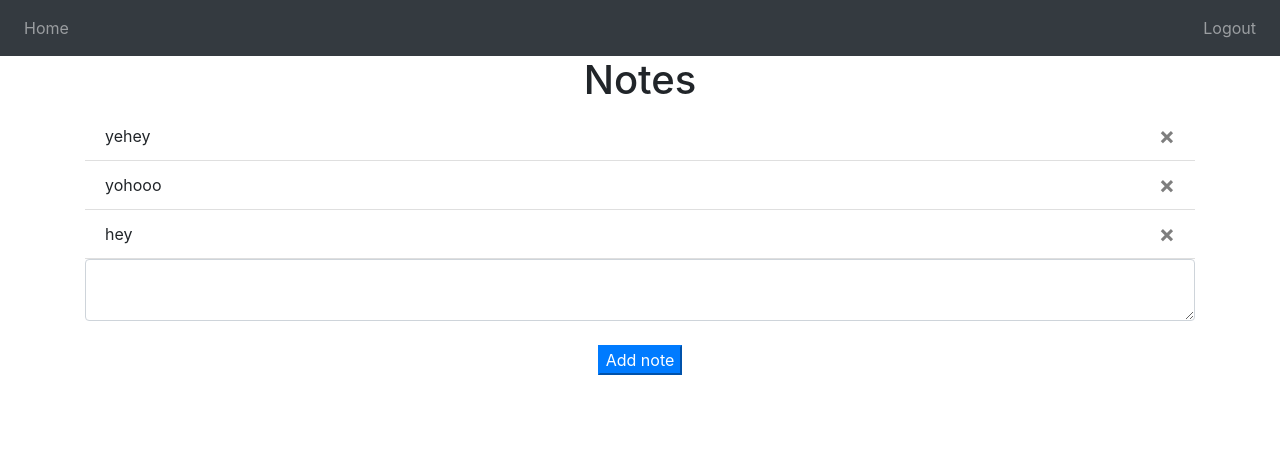
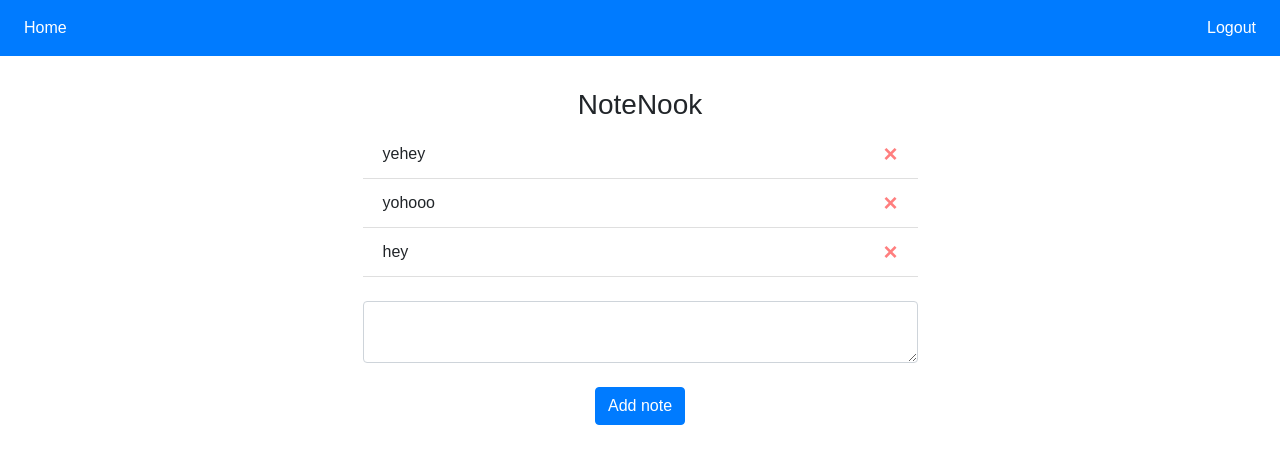
Before and after one commit to geekone29/FlaskAuth, a Flask app: page / in a window 1280 px wide. Shown: the top 464 px of the page. Run offline with Flask 3, Linux system fonts and the light colour scheme; a user stored in the database is signed in; some libraries are stand-ins or nearby versions.

Commit message:
added css

```diff
--- /dev/null
+++ b/website/static/css/styles.css
@@ -0,0 +1,46 @@
+* {
+    box-sizing: border-box;
+    margin: 0;
+    margin: 0;
+    padding: 0;
+    font-family: 'Poppins', sans-serif;
+}
+
+
+html {
+    scroll-behavior: smooth;
+}
+
+.container {
+    margin-top: 2rem;
+}
+
+form {
+    margin: 0 auto;
+    width: 50%;
+}
+
+#notes {
+    margin: 0 auto;
+    width: 50%;
+}
+
+.close {
+    color: red;
+}
+
+.navbar-dark .navbar-nav .nav-link{
+    color: white;
+}
+
+@media (max-width: 900px) {
+    form {
+        margin: 0 auto;
+        width: 100%;
+    }
+
+    #notes {
+        margin: 0 auto;
+        width: 100%;
+    }
+}
--- a/website/templates/base.html
+++ b/website/templates/base.html
@@ -15,17 +15,26 @@
       crossorigin="anonymous"
     />
 
+    <link
+      rel="stylesheet"
+      href="https://cdnjs.cloudflare.com/ajax/libs/font-awesome/6.5.2/css/all.min.css"
+      integrity="sha512-SnH5WK+bZxgPHs44uWIX+LLJAJ9/2PkPKZ5QiAj6Ta86w+fsb2TkcmfRyVX3pBnMFcV7oQPJkl9QevSCWr3W6A=="
+      crossorigin="anonymous" referrerpolicy="no-referrer"
+    />
+
+    <link rel="stylesheet" href="{{  url_for('static', filename = 'css/styles.css') }}"/>
+
     <title>{% block title %}Home{% endblock %}</title>
   </head>
   <body>
-    <nav class="navbar navbar-expand-lg navbar-dark bg-dark">
+    <nav class="navbar navbar-expand-lg navbar-dark bg-primary">
       <button
-        class="navbar-toggler"
+        class="navbar-toggler ml-auto"
         type="button"
         data-toggle="collapse"
         data-target="#navbar"
       >
-        <span class="navbar-toggler-icon"></span>
+        <span class="navbar-toggler-icon ml-auto"></span>
       </button>
       <div class="collapse navbar-collapse" id="navbar">
         {% if user.is_authenticated %}
@@ -37,8 +46,8 @@
             {% if user.is_authenticated %}
             <a class="nav-item nav-link" id="logout" href="/logout">Logout</a>
             {% else %}
-            <a class="nav-item nav-link" id="signUp" href="/sign-up">Sign Up</a>
-            <a class="nav-item nav-link" id="login" href="/login">Login</a>
+            <a class="nav-item nav-link ml-auto" id="signUp" href="/sign-up">Sign Up</a>
+            <a class="nav-item nav-link ml-auto" id="login" href="/login">Login</a>
             {% endif %}
         </div>
     </div>
--- a/website/templates/home.html
+++ b/website/templates/home.html
@@ -3,7 +3,7 @@
 {% block title %}Home{% endblock %}
 
 {%  block content %}
-<h1 align="center">Notes</h1>
+<h3 align="center">NoteNook</h3>
 <ul class="list-group list-group-flush" id="notes">
     {% for note in user.notes %}
     <li class="list-group-item">
@@ -14,11 +14,12 @@
     </li>
     {% endfor %}
 </ul>
+<br>
 <form method="POST">
     <textarea name="note" id="note" class="form-control"></textarea>
     <br>
     <div align="center">
-        <button type="'submit" class="'btn btn-primary">Add note</button>
+        <button type="submit" class="btn btn-primary">Add note</button>
     </div>
 </form>
 {%  endblock %}
```
Also changed, not shown: instance/database.db.
